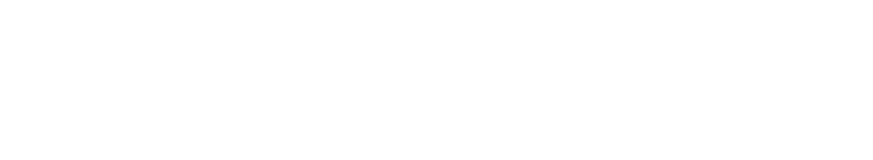
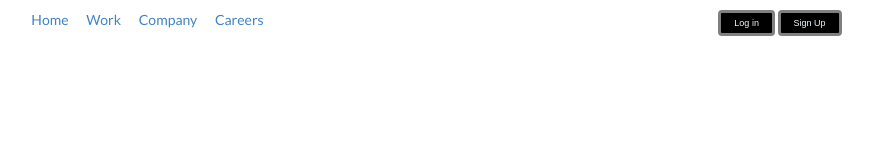
Before and after one commit to NyiNyiAung16/TestingMyself, a plain HTML site: page index.html in a window 1280 px wide. Shown: the whole page, without its empty margins (211-1084 px from the left). Drawn offline with nearby package versions, Linux system fonts and the light colour scheme.

Commit message:
creat heading html and css

```diff
--- a/index.html
+++ b/index.html
@@ -1,7 +1,20 @@
 <!DOCTYPE html>
 <head>
     <link rel="stylesheet" href="style.css">
+    <link rel="stylesheet" href="https://cdn.jsdelivr.net/npm/semantic-ui@2.5.0/dist/semantic.min.css">
+    <script src="https://cdn.jsdelivr.net/npm/semantic-ui@2.5.0/dist/semantic.min.js"></script>
 </head>
 <body>
-
+    <div class="mainheading">
+        <div class="textheading">
+            <a class="pf">Home</a>
+            <a class="pf">Work</a>
+            <a class="pf">Company</a>
+            <a class="pf">Careers</a>
+        </div>
+        <div>
+            <button class="mf">Log in</button>
+            <button class="mf">Sign Up</button>
+        </div>
+    </div>
 </body>
--- a/style.css
+++ b/style.css
@@ -0,0 +1,19 @@
+.mainheading {
+    display: flex;
+    justify-content: space-around;
+    margin-top: 10px;
+}
+
+
+.pf {
+    padding-left: 15px;
+}
+
+.mf {
+    font-size: 9px;
+    background-color: black;
+    color: aliceblue;
+    border: 3px solid gray;
+    padding: 5px 13px;
+    border-radius: 4px;
+}
```
